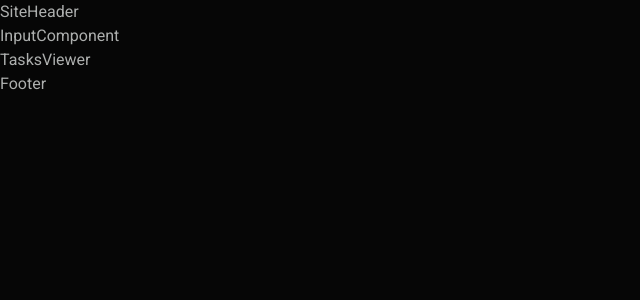
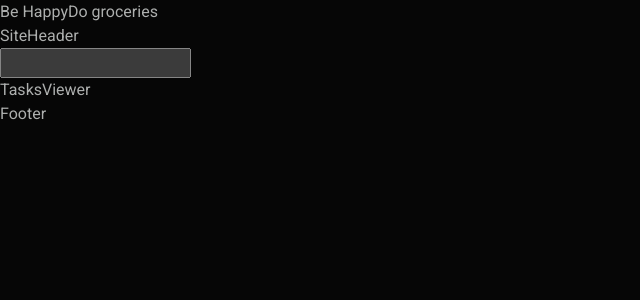
Before and after one commit to 4GeeksAcademy/arroyostack-to-do-fetch, a React (Vite) app: page / in a window 1280 px wide. Shown: the top 300 px of the page, without its empty margins (0-640 px from the left). Built offline with nearby package versions, Linux system fonts and the light colour scheme; data requests are answered from the project's data file.

Commit message:
Feat load tasks on first  component mount

```diff
--- a/data/db.json
+++ b/data/db.json
@@ -3,6 +3,10 @@
         {
             "body": "Be Happy",
             "id": 2
+        },
+        {
+            "body": "Do groceries",
+            "id": 2
         }
     ]
 }
--- a/src/App.jsx
+++ b/src/App.jsx
@@ -9,9 +9,18 @@ import { addTask } from './helpers/addTask';
 
 
 const App = () => {
+  const [ tasks, setTasks ] = useState([]);
+
+
+  useEffect(() => {
+    getTasks().then(data => setTasks(data));
+
+  }, []);
+
 
   return (
     <>
+      { tasks.map((task, i) => task.body) }
 
       {/* Header Component */ }
       <SiteHeader />
--- a/src/components/ActionsBar.jsx
+++ b/src/components/ActionsBar.jsx
@@ -1,5 +1,3 @@
-import React from 'react';
-
 export const ActionsBar = () => {
     return (
         <div>ActionsBar</div>
--- a/src/components/Footer.jsx
+++ b/src/components/Footer.jsx
@@ -1,5 +1,3 @@
-import React from 'react';
-
 export const Footer = () => {
     return (
         <div>Footer</div>
--- a/src/components/InputComponent.jsx
+++ b/src/components/InputComponent.jsx
@@ -1,7 +1,31 @@
-import React from 'react';
+import { useState } from "react";
 
-export const InputComponent = () => {
+export const InputComponent = ({ onNewTask }) => {
+
+    const [ inputValue, setinputValue ] = useState('');
+
+    const onInputChange = ({ target }) => {
+        setinputValue(target.value);
+    };
+
+    const onSubmit = (event) => {
+        event.preventDefault();
+
+        const input = inputValue.trim();
+
+        if(input.length <= 1) return;
+        setinputValue('');
+        onNewTask(input);
+    };
+
     return (
-        <div>InputComponent</div>
+        <form action="" onSubmit={ onSubmit }>
+            <input
+                type="text"
+                value={ inputValue }
+                onChange={ onInputChange }
+            />
+        </form>
+
     );
 };
--- a/src/components/SingleTask.jsx
+++ b/src/components/SingleTask.jsx
@@ -1,5 +1,3 @@
-import React from 'react';
-
 export const SingleTask = () => {
     return (
         <div>SingleTask</div>
--- a/src/components/SiteHeader.jsx
+++ b/src/components/SiteHeader.jsx
@@ -1,5 +1,3 @@
-import React from 'react';
-
 export const SiteHeader = () => {
     return (
         <div>SiteHeader</div>
--- a/src/components/TasksViewer.jsx
+++ b/src/components/TasksViewer.jsx
@@ -1,5 +1,3 @@
-import React from 'react';
-
 export const TasksViewer = () => {
     return (
         <div>TasksViewer</div>
--- a/src/helpers/getTasks.js
+++ b/src/helpers/getTasks.js
@@ -6,7 +6,7 @@ export const getTasks = async () => {
         const response = await fetch(url + endpoint);
         const data = await response.json();
         // return data;
-        console.log(data);
+
         return data;
 
     } catch(error) {
```
